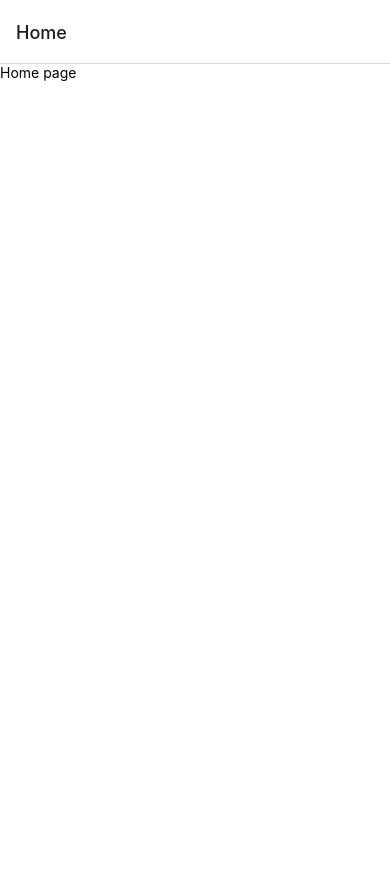
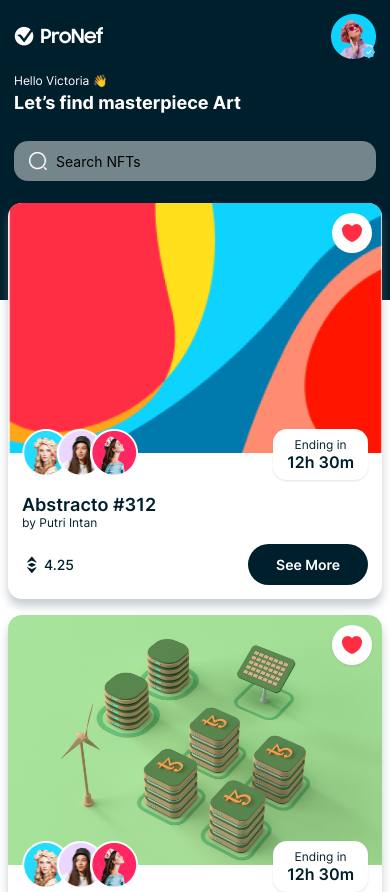
Before and after one commit to EricMbouwe/RestoFinder, a React Native app: screen /Home in a window 390 px wide. Shown: the top 892 px of the page. Before the commit the page ends 844 px from the top, so only its background shows below. Built offline with nearby package versions, Linux system fonts and the light colour scheme.

Commit message:
Add restaurand card elements

```diff
--- a/App.js
+++ b/App.js
@@ -27,11 +27,11 @@
   return (
     <NavigationContainer theme={theme}>
       <Stack.Navigator
-        screeOptions={{ hearderShown: false }}
+        screenOptions={{ headerShown: false }}
         initialRouteName="Home"
       >
         <Stack.Screen name="Home" component={Home} />
-        <Stack.Screen name="Deatils" component={Details} />
+        <Stack.Screen name="Details" component={Details} />
       </Stack.Navigator>
     </NavigationContainer>
   );
--- /dev/null
+++ b/components/Button.js
@@ -0,0 +1,55 @@
+import React from 'react';
+import { TouchableOpacity, Text, Image } from 'react-native';
+
+import { COLORS, SIZES, FONTS, SHADOWS } from '../constants';
+
+export const CircleButton = ({ imgUrl, handlePress, ...props }) => {
+  return (
+    <TouchableOpacity
+      style={{
+        width: 40,
+        height: 40,
+        backgroundColor: COLORS.white,
+        position: 'absolute',
+        borderRadius: SIZES.extraLarge,
+        alignItems: 'center',
+        justifyContent: 'center',
+        ...SHADOWS.light,
+        ...props,
+      }}
+      onPress={handlePress}
+    >
+      <Image
+        source={imgUrl}
+        resizeMode="contain"
+        style={{ width: 24, height: 24 }}
+      />
+    </TouchableOpacity>
+  );
+};
+
+export const RectButton = ({ minWidth, fontSize, handlePress, ...props }) => {
+  return (
+    <TouchableOpacity
+      style={{
+        backgroundColor: COLORS.primary,
+        padding: SIZES.small,
+        borderRadius: SIZES.extraLarge,
+        minWidth: minWidth,
+        ...props,
+      }}
+      onPress={handlePress}
+    >
+      <Text
+        style={{
+          fontFamily: FONTS.semiBold,
+          fontSize: fontSize,
+          color: COLORS.white,
+          textAlign: 'center',
+        }}
+      >
+        See More
+      </Text>
+    </TouchableOpacity>
+  );
+};
--- /dev/null
+++ b/components/FocusedStatusBar.js
@@ -0,0 +1,10 @@
+import { useIsFocused } from '@react-navigation/native';
+import { StatusBar } from 'react-native';
+
+const FocusedStatusBar = (props) => {
+  const isFocused = useIsFocused();
+
+  return isFocused ? <StatusBar animated={true} {...props} /> : null;
+};
+
+export default FocusedStatusBar;
--- /dev/null
+++ b/components/HomeHeader.js
@@ -0,0 +1,98 @@
+import React from 'react';
+import { View, Text, Image, TextInput } from 'react-native';
+
+import { COLORS, FONTS, SIZES, assets } from '../constants';
+
+const HomeHeader = ({ onSearch }) => {
+  return (
+    <View
+      style={{
+        backgroundColor: COLORS.primary,
+        padding: SIZES.font,
+      }}
+    >
+      <View
+        style={{
+          flexDirection: 'row',
+          justifyContent: 'space-between',
+          alignItems: 'center',
+        }}
+      >
+        <Image
+          source={assets.logo}
+          resizeMode="contain"
+          style={{ width: 90, height: 25 }}
+        />
+
+        <View style={{ width: 45, height: 45 }}>
+          <Image
+            source={assets.person01}
+            resizeMode="contain"
+            style={{ width: '100%', height: '100%' }}
+          />
+          <Image
+            source={assets.badge}
+            resizeMode="contain"
+            style={{
+              position: 'absolute',
+              width: 15,
+              height: 15,
+              bottom: 0,
+              right: 0,
+            }}
+          />
+        </View>
+      </View>
+
+      <View style={{ marginVertical: SIZES.font }}>
+        <Text
+          style={{
+            fontFamily: FONTS.regular,
+            fontSize: SIZES.small,
+            color: COLORS.white,
+          }}
+        >
+          Hello Victoria 👋
+        </Text>
+
+        <Text
+          style={{
+            fontFamily: FONTS.bold,
+            fontSize: SIZES.large,
+            color: COLORS.white,
+            marginTop: SIZES.base / 2,
+          }}
+        >
+          Let’s find masterpiece Art
+        </Text>
+      </View>
+
+      <View style={{ marginTop: SIZES.font }}>
+        <View
+          style={{
+            width: '100%',
+            borderRadius: SIZES.font,
+            backgroundColor: COLORS.gray,
+            flexDirection: 'row',
+            alignItems: 'center',
+            paddingHorizontal: SIZES.font,
+            paddingVertical: SIZES.small - 2,
+          }}
+        >
+          <Image
+            source={assets.search}
+            resizeMode="contain"
+            style={{ width: 20, height: 20, marginRight: SIZES.base }}
+          />
+          <TextInput
+            placeholder="Search NFTs"
+            style={{ flex: 1 }}
+            onChangeText={onSearch}
+          />
+        </View>
+      </View>
+    </View>
+  );
+};
+
+export default HomeHeader;
--- /dev/null
+++ b/components/RestaurantCard.js
@@ -0,0 +1,72 @@
+import { View, Image } from 'react-native';
+import { useNavigation } from '@react-navigation/native';
+
+import { COLORS, SIZES, SHADOWS, assets } from '../constants';
+
+import { SubInfo, EthPrice, NFTTitle } from './SubInfo';
+import { RectButton, CircleButton } from './Button';
+
+const RestaurantCard = ({ data }) => {
+  const navigation = useNavigation();
+
+  return (
+    <View
+      style={{
+        backgroundColor: COLORS.white,
+        borderRadius: SIZES.font,
+        marginBottom: SIZES.extraLarge,
+        margin: SIZES.base,
+        ...SHADOWS.dark,
+      }}
+    >
+      <View
+        style={{
+          width: '100%',
+          height: 250,
+        }}
+      >
+        <Image
+          source={data.image}
+          resizeMode="cover"
+          style={{
+            width: '100%',
+            height: '100%',
+            borderTopLeftRadius: SIZES.font,
+            borderTopRightRadius: SIZES.font,
+          }}
+        />
+
+        <CircleButton imgUrl={assets.heart} right={10} top={10} />
+      </View>
+
+      <SubInfo />
+
+      <View style={{ width: '100%', padding: SIZES.font }}>
+        <NFTTitle
+          title={data.name}
+          subTitle={data.creator}
+          titleSize={SIZES.large}
+          subTitleSize={SIZES.small}
+        />
+
+        <View
+          style={{
+            marginTop: SIZES.font,
+            flexDirection: 'row',
+            justifyContent: 'space-between',
+            alignItems: 'center',
+          }}
+        >
+          <EthPrice price={data.price} />
+          <RectButton
+            minWidth={120}
+            fontSize={SIZES.font}
+            handlePress={() => navigation.navigate('Details', { data })}
+          />
+        </View>
+      </View>
+    </View>
+  );
+};
+
+export default RestaurantCard;
--- /dev/null
+++ b/components/SubInfo.js
@@ -0,0 +1,130 @@
+import React from 'react';
+import { View, Image, Text } from 'react-native';
+
+import { SIZES, FONTS, COLORS, SHADOWS, assets } from '../constants';
+
+export const NFTTitle = ({ title, subTitle, titleSize, subTitleSize }) => {
+  return (
+    <View>
+      <Text
+        style={{
+          fontFamily: FONTS.semiBold,
+          fontSize: titleSize,
+          color: COLORS.primary,
+        }}
+      >
+        {title}
+      </Text>
+      <Text
+        style={{
+          fontFamily: FONTS.regular,
+          fontSize: subTitleSize,
+          color: COLORS.primary,
+        }}
+      >
+        by {subTitle}
+      </Text>
+    </View>
+  );
+};
+
+export const EthPrice = ({ price }) => {
+  return (
+    <View style={{ flexDirection: 'row', alignItems: 'center' }}>
+      <Image
+        source={assets.eth}
+        resizeMode="contain"
+        style={{ width: 20, height: 20, marginRight: 2 }}
+      />
+      <Text
+        style={{
+          fontFamily: FONTS.medium,
+          fontSize: SIZES.font,
+          color: COLORS.primary,
+        }}
+      >
+        {price}
+      </Text>
+    </View>
+  );
+};
+
+const ImageCmp = ({ imgUrl, index }) => {
+  return (
+    <Image
+      source={imgUrl}
+      resizeMode="contain"
+      style={{
+        width: 48,
+        height: 48,
+        marginLeft: index === 0 ? 0 : -SIZES.font,
+      }}
+    />
+  );
+};
+
+export const People = () => {
+  return (
+    <View style={{ flexDirection: 'row' }}>
+      {[assets.person02, assets.person03, assets.person04].map(
+        (imgUrl, index) => (
+          <ImageCmp imgUrl={imgUrl} index={index} key={`People-${index}`} />
+        ),
+      )}
+    </View>
+  );
+};
+
+export const EndDate = () => {
+  return (
+    <View
+      style={{
+        paddingHorizontal: SIZES.font,
+        paddingVertical: SIZES.base,
+        backgroundColor: COLORS.white,
+        borderRadius: SIZES.font,
+        justifyContent: 'center',
+        alignItems: 'center',
+        ...SHADOWS.light,
+        elevation: 1,
+        maxWidth: '50%',
+      }}
+    >
+      <Text
+        style={{
+          fontFamily: FONTS.regular,
+          fontSize: SIZES.small,
+          color: COLORS.primary,
+        }}
+      >
+        Ending in
+      </Text>
+      <Text
+        style={{
+          fontFamily: FONTS.semiBold,
+          fontSize: SIZES.medium,
+          color: COLORS.primary,
+        }}
+      >
+        12h 30m
+      </Text>
+    </View>
+  );
+};
+
+export const SubInfo = () => {
+  return (
+    <View
+      style={{
+        width: '100%',
+        paddingHorizontal: SIZES.font,
+        marginTop: -SIZES.extraLarge,
+        flexDirection: 'row',
+        justifyContent: 'space-between',
+      }}
+    >
+      <People />
+      <EndDate />
+    </View>
+  );
+};
--- /dev/null
+++ b/components/index.js
@@ -0,0 +1,5 @@
+import HomeHeader from './HomeHeader';
+import FocusedStatusBar from './FocusedStatusBar';
+import RestaurantCard from './RestaurantCard';
+
+export { HomeHeader, FocusedStatusBar, RestaurantCard };
--- a/screens/Details.js
+++ b/screens/Details.js
@@ -1,8 +1,16 @@
 import React from 'react';
-import { Text } from 'react-native';
+import { SafeAreaView, Text, View } from 'react-native';
 
 const Details = () => {
-  return <Text>Details</Text>;
+  return (
+    <SafeAreaView
+      style={{ flex: 1, alignItems: 'center', justifyContent: 'center' }}
+    >
+      <View>
+        <Text>Restaurant details coming Soon...!</Text>
+      </View>
+    </SafeAreaView>
+  );
 };
 
 export default Details;
--- a/screens/Home.js
+++ b/screens/Home.js
@@ -1,12 +1,36 @@
 import React from 'react';
-import { SafeAreaView, Text, View } from 'react-native';
-import { COLORS } from '../constants';
+import { FlatList, SafeAreaView, Text, View } from 'react-native';
+import { COLORS, NFTData } from '../constants';
+import { HomeHeader, FocusedStatusBar, RestaurantCard } from '../components';
 
 const Home = () => {
   return (
     <SafeAreaView style={{ flex: 1 }}>
-      <View>
-        <Text>Home page</Text>
+      <FocusedStatusBar background={COLORS.primary} />
+      <View style={{ flex: 1 }}>
+        <View style={{ zIndex: 0 }}>
+          <FlatList
+            data={NFTData}
+            renderItem={({ item }) => <RestaurantCard data={item} />}
+            keyExtractor={(item) => item.id}
+            showsVerticalScrollIndicator={false}
+            ListHeaderComponent={<HomeHeader />}
+          />
+        </View>
+
+        <View
+          style={{
+            position: 'absolute',
+            top: 0,
+            bottom: 0,
+            left: 0,
+            right: 0,
+            zIndex: -1,
+          }}
+        >
+          <View style={{ height: 300, backgroundColor: COLORS.primary }} />
+          <View style={{ flex: 1, backgroundColor: COLORS.white }} />
+        </View>
       </View>
     </SafeAreaView>
   );
```
